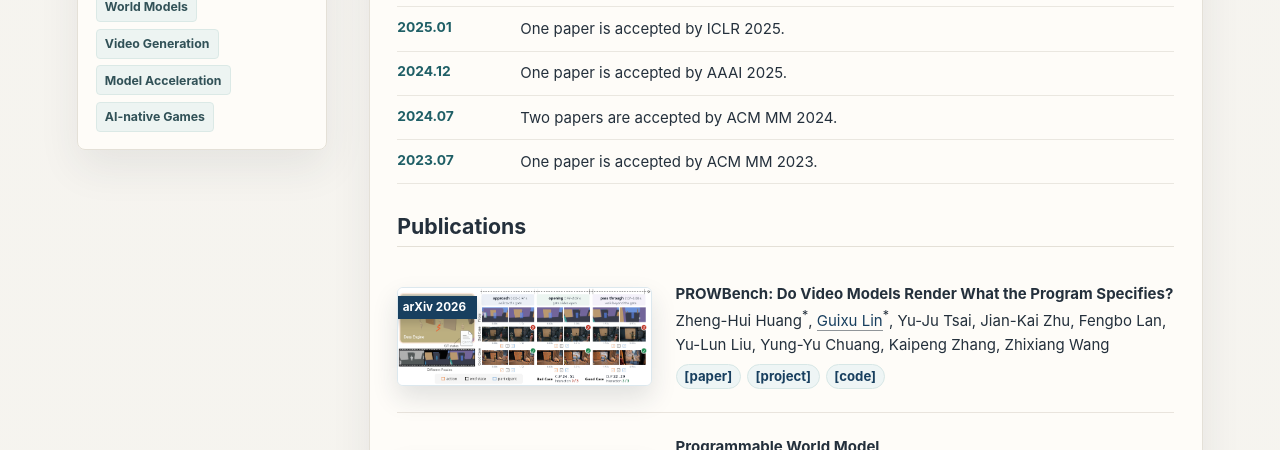
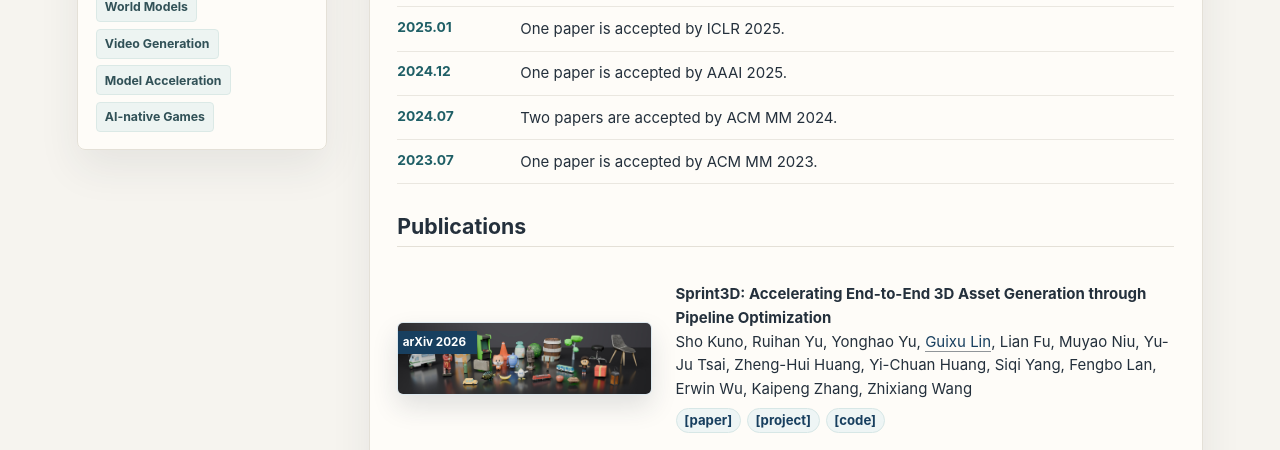
Before and after one commit to Joseph-LIN-Tech/Joseph-LIN-Tech.github.io, a plain HTML site: page index.html in a window 1280 px wide. Shown: the part 502-952 px from the top of the page. Drawn offline with Linux system fonts and the light colour scheme.

Commit message:
Add Sprint3D publication
Co-Authored-By: Claude Opus 5.5 <noreply@anthropic.com>

```diff
--- a/index.html
+++ b/index.html
@@ -142,6 +142,24 @@
         <h2>Publications</h2>
 
         <div class="publication-list">
+          <article class="publication-card">
+            <div class="publication-media">
+              <figure class="paper-figure">
+                <span class="publication-badge">arXiv 2026</span>
+                <img class="publication-teaser-wide" src="images/papers/sprint3d.jpg?v=20261118" alt="Sprint3D paper teaser">
+              </figure>
+            </div>
+            <div class="publication-content">
+              <p><strong>Sprint3D: Accelerating End-to-End 3D Asset Generation through Pipeline Optimization</strong><br>
+              Sho Kuno, Ruihan Yu, Yonghao Yu, <a href="https://joseph-lin-tech.github.io/" target="_blank" rel="noopener noreferrer"><u>Guixu Lin</u></a>, Lian Fu, Muyao Niu, Yu-Ju Tsai, Zheng-Hui Huang, Yi-Chuan Huang, Siqi Yang, Fengbo Lan, Erwin Wu, Kaipeng Zhang, Zhixiang Wang</p>
+              <div class="paper-links">
+                <a href="https://arxiv.org/abs/2611.16701" target="_blank" rel="noopener noreferrer">[paper]</a>
+                <a href="https://alaya-lab.github.io/sprint3d/" target="_blank" rel="noopener noreferrer">[project]</a>
+                <a href="https://github.com/AlayaLab/sprint3d" target="_blank" rel="noopener noreferrer">[code]</a>
+              </div>
+            </div>
+          </article>
+
           <article class="publication-card">
             <div class="publication-media">
               <figure class="paper-figure">
```
Also changed, not shown: images/papers/sprint3d.jpg (added).
